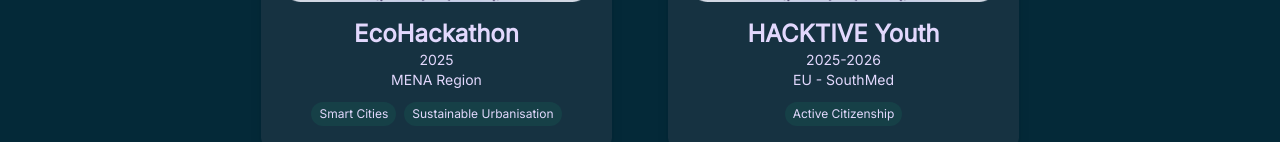
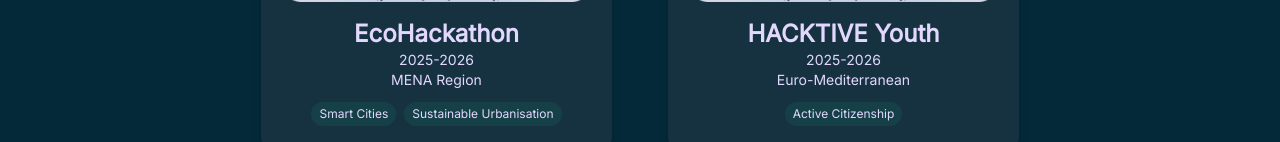
Before and after one commit to Mohamed3Okasha/mena-hackathons, a React (Vite) app: page / in a window 1280 px wide. Shown: the part 810-952 px from the top of the page. Built offline with nearby package versions, Linux system fonts and the light colour scheme.

Commit message:
update home page events year

```diff
--- a/src/pages/Home/Events/index.tsx
+++ b/src/pages/Home/Events/index.tsx
@@ -10,7 +10,7 @@
             imageUrl: eventImage,
             status: `upcoming`,
             title: `EcoHackathon`,
-            date: `2025`, // format: "Month, Year"
+            date: `2025-2026`, // format: "Month, Year"
             location: `MENA Region`, // format: "City, Country"
             tags: [`Smart Cities`, `Sustainable Urbanisation`],
             isNewRoute: true,
@@ -20,7 +20,7 @@
             status: `upcoming`,
             title: `HACKTIVE Youth`,
             date: `2025-2026`, // format: "Month, Year"
-            location: `EU - SouthMed`, // format: "City, Country"
+            location: `Euro-Mediterranean`, // format: "City, Country"
             tags: [`Active Citizenship`],
             isNewRoute: true,
 
```
